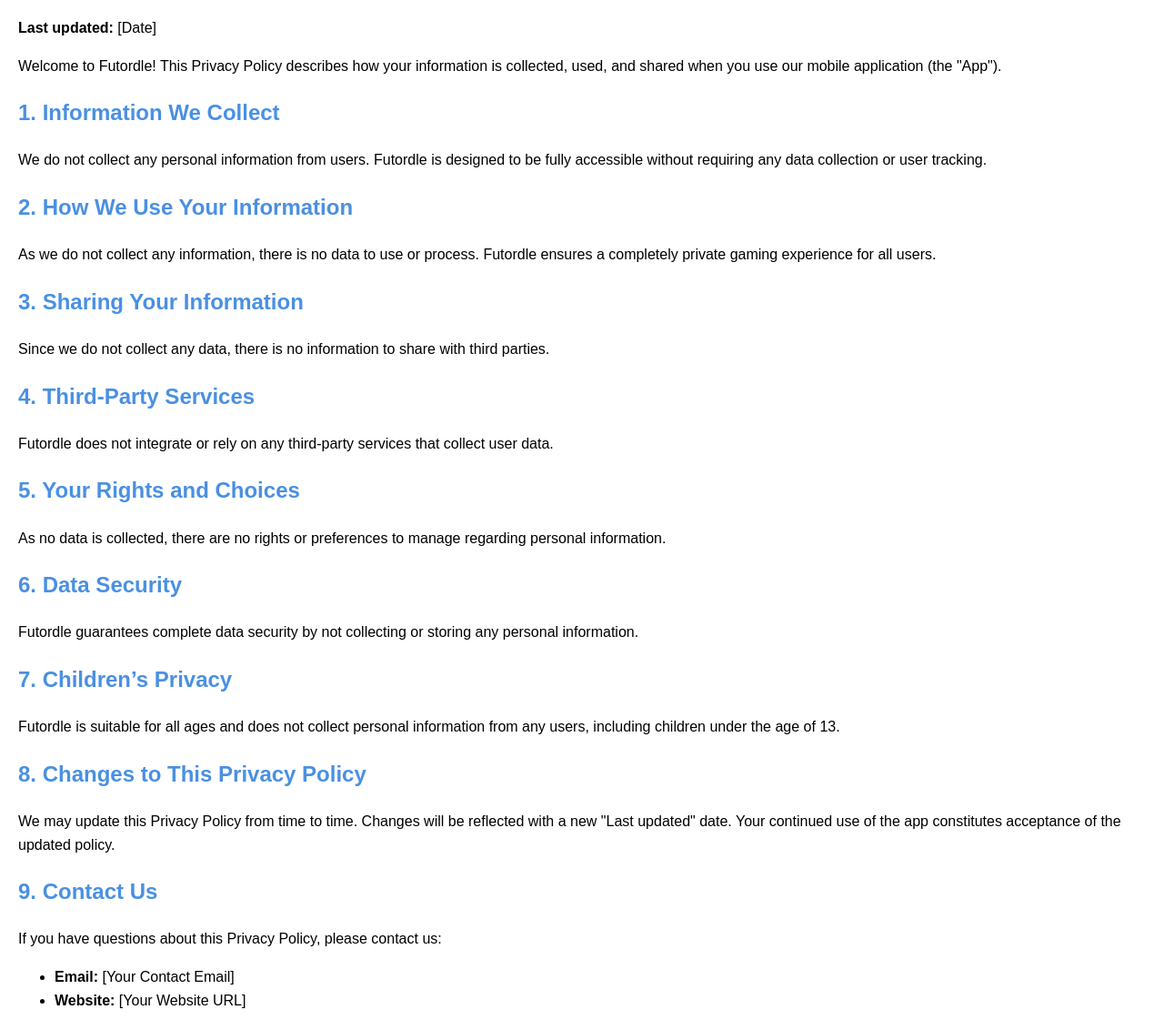
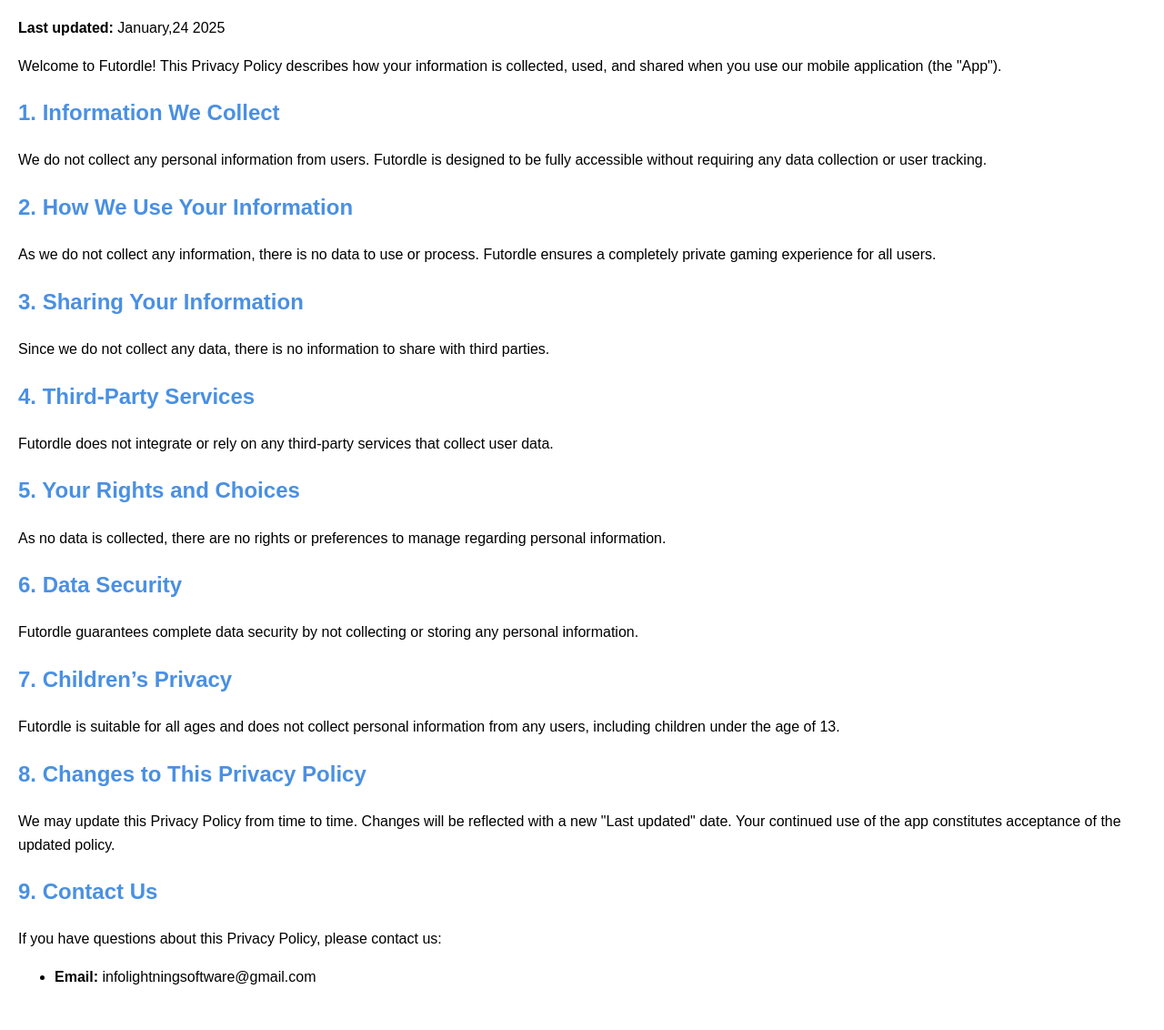
Before and after one commit to OguzhanYildirimm/futordle-privacy-policy-text, a plain HTML site: page index.html in a window 1280 px wide. Shown: the part 76-1208 px from the top of the page at 91% size. After the commit the page ends 1183 px from the top, so only its background shows below. Drawn offline with Linux system fonts and the light colour scheme.

Commit message:
Update index.html

```diff
--- a/index.html
+++ b/index.html
@@ -21,7 +21,7 @@
 </head>
 <body>
     <h1>Privacy Policy</h1>
-    <p><strong>Last updated:</strong> [Date]</p>
+    <p><strong>Last updated:</strong> January,24 2025</p>
     <p>Welcome to Futordle! This Privacy Policy describes how your information is collected, used, and shared when you use our mobile application (the "App").</p>
     <h2>1. Information We Collect</h2>
     <p>We do not collect any personal information from users. Futordle is designed to be fully accessible without requiring any data collection or user tracking.</p>
@@ -42,8 +42,7 @@
     <h2>9. Contact Us</h2>
     <p>If you have questions about this Privacy Policy, please contact us:</p>
     <ul>
-        <li><strong>Email:</strong> [Your Contact Email]</li>
-        <li><strong>Website:</strong> [Your Website URL]</li>
+        <li><strong>Email:</strong> infolightningsoftware@gmail.com</li>
     </ul>
 </body>
 </html>
```
